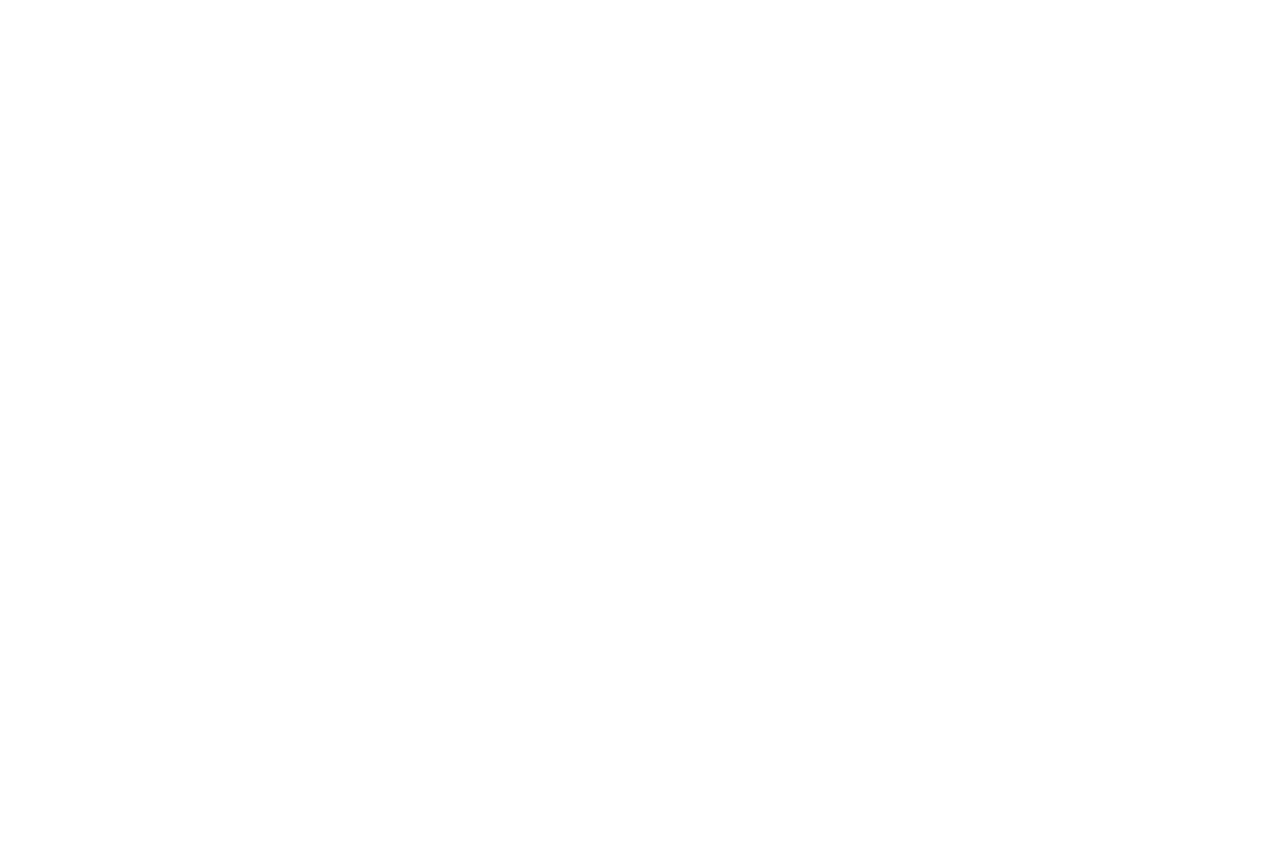
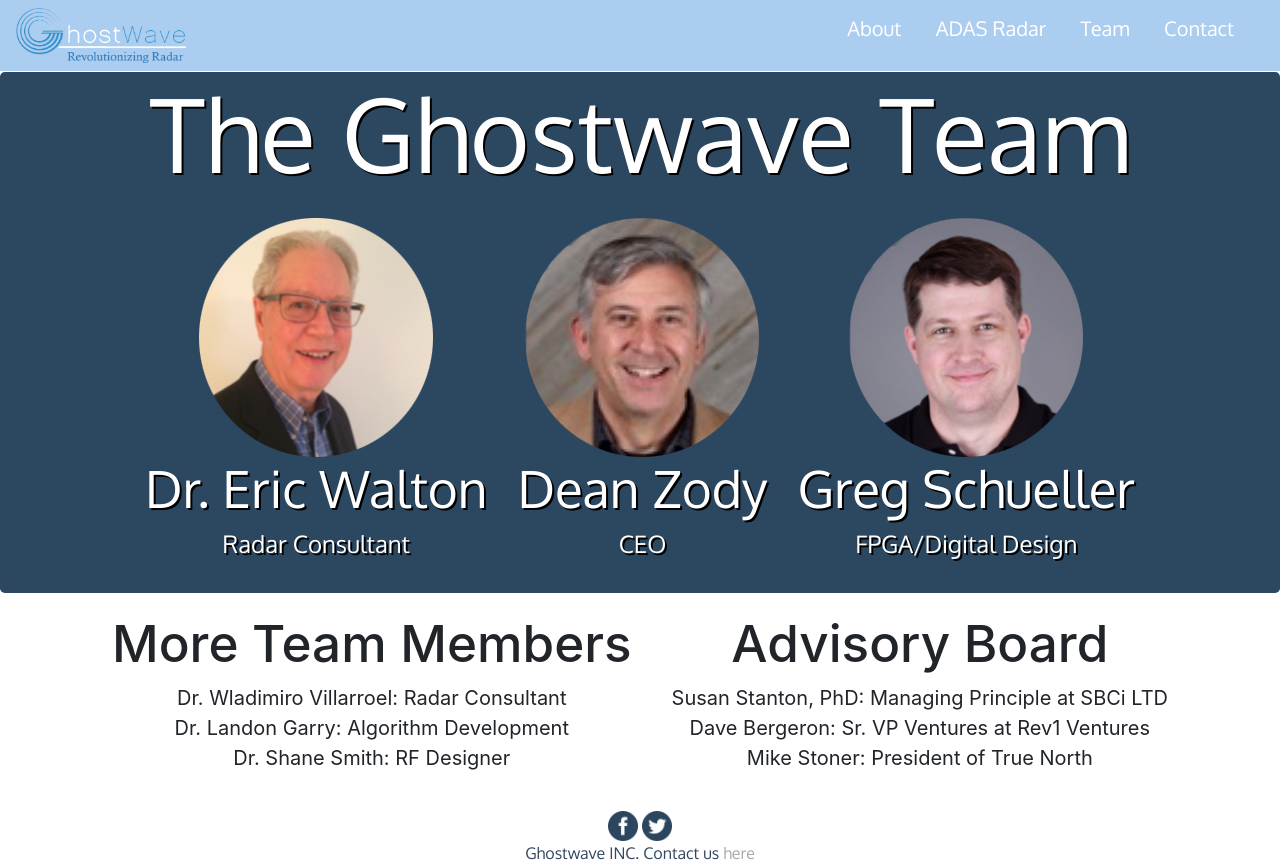
Before and after one commit to medhavi27/ghostwave, a plain HTML site: page team.html in a window 1280 px wide. Before the commit the page ends 800 px from the top, so only its background shows below. Drawn offline with nearby package versions, Linux system fonts and the light colour scheme.

Commit message:
team page

```diff
--- a/team.html
+++ b/team.html
@@ -1 +1,76 @@
 <!doctype HTML>
+<html>
+<head>
+  <meta charset="UTF-8">
+  <title> Ghostwave </title>
+  <link rel="icon" type="image" href="smallg_bmn_icon.ico"/>
+  <link rel="stylesheet" type="text/css" href="style.css">
+  <link rel="stylesheet" href="https://stackpath.bootstrapcdn.com/bootstrap/4.1.3/css/bootstrap.min.css" integrity="sha384-MCw98/SFnGE8fJT3GXwEOngsV7Zt27NXFoaoApmYm81iuXoPkFOJwJ8ERdknLPMO" crossorigin="anonymous">
+
+</head>
+
+<body>
+    <div class="navbar fixed-top">
+        <a href="index.html"><img src="ghostwavelogo.png" width=170px id="logo"></a>
+        <ul>
+            <li><a href="about.html">About</a></li>
+            <li><a href="ADAS.html">ADAS Radar</a></li>
+            <li><a href="team.html">Team</a></li>
+            <li><a href="contact.html">Contact</a></li>
+        </ul>
+    </div>
+
+    <br>
+    <br>
+    <br>
+    <div class="jumbotron" id="jumbotron-about" style="background-color: #2c4760 !important; padding-bottom: 0px; padding-top: 0px; margin-bottom: 0px;">
+      <div class="container-about">
+          <h1>The Ghostwave Team</h1>
+          <div class="d-flex flex-row flex-wrap justify-content-center" width="80%" style="margin-right: auto; margin-left: auto;">
+              <div class="team" style="margin: 15px;">
+                  <img src="ericwalton.png">
+                  <h2>Dr. Eric Walton</h2>
+                  <p>Radar Consultant</p>
+              </div>
+
+              <div class="team" style="margin: 15px;">
+                  <img src="deanzody.png">
+                  <h2>Dean Zody</h2>
+                  <p>CEO</p>
+              </div>
+
+              <div class="team" style="margin: 15px;">
+                  <img src="gregschueller.png">
+                  <h2>Greg Schueller</h2>
+                  <p>FPGA/Digital Design</p>
+              </div>
+          </div>
+        </div>
+    </div>
+    <div class="d-flex flex-wrap flex-row justify-content-center" >
+        <div class="other-team" style="margin: 20px">
+            <h2 style="text-shadow: 0px 0px #fff; text-align: center;">More Team Members</h2>
+        <p style="font-size: 20px !important; text-shadow: 0px 0px #fff; text-align: center;">
+                Dr. Wladimiro Villarroel: Radar Consultant
+              <br>Dr. Landon Garry: Algorithm Development
+              <br>Dr. Shane Smith: RF Designer
+          </p>
+        </div>
+        <div class="other-team" style="margin: 20px">
+        <h2 style="text-shadow: 0px 0px #fff; text-align: center;">Advisory Board</h2>
+            <p style="font-size: 20px !important; text-shadow: 0px 0px #fff; text-align: center;">
+            Susan Stanton, PhD: Managing Principle at SBCi LTD
+            <br>Dave Bergeron: Sr. VP Ventures at Rev1 Ventures
+            <br>Mike Stoner: President of True North
+            </p>
+        </div>
+    </div>
+
+        <footer>
+        <a href="https://www.facebook.com/GhostWaveInc"><img src="facebook-logo-button.png" width="30px"></a>
+        <a href="https://twitter.com/Ghostwaveinc"><img src="twitter.png" width=30px></a>
+        <br>Ghostwave INC. Contact us <a href="mailto:z@ghostwaveinc.com">here</a>
+    </footer>
+</body>
+
+</html>
```
